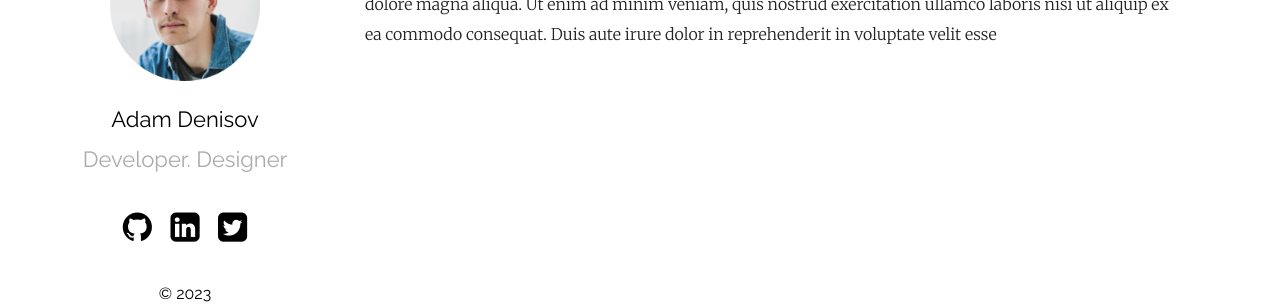
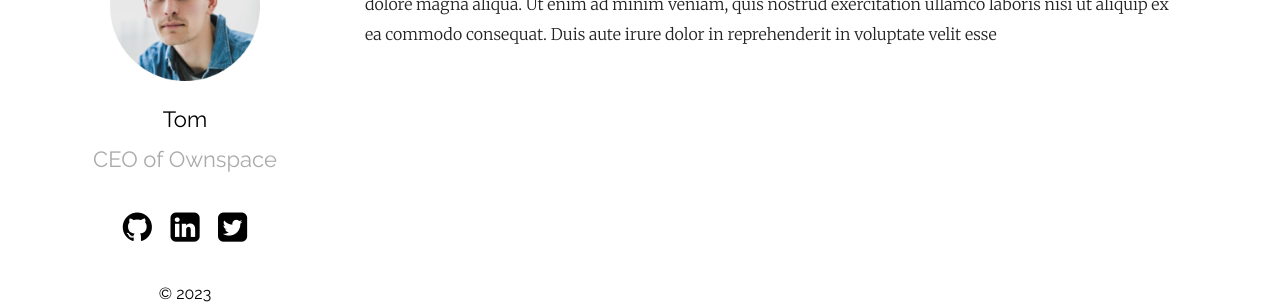
Before and after one commit to soya-mark-steve/soya-mark-steve.github.io, a Jekyll site: the page built from index.md, in a window 1280 px wide. Shown: the part 232-536 px from the top of the page. Built offline with Jekyll 4.4.1, drawn with Linux system fonts in a browser that asks for light colours.

Commit message:
タイトルや説明、名前を変更しました

```diff
--- a/_config.yml
+++ b/_config.yml
@@ -1,8 +1,7 @@
-title: Your awesome title
-author: GitHub User
-email: your-email@domain.com
+title: Wisdombook2
+author: TOM
 description: > # this means to ignore newlines until "show_exerpts:"
-  Write an awesome description for your new site here. You can edit this
+  Hello. I'm the CEO of Ownspace. I'm running website called WISDOMBOOK.
   line in _config.yml. It will appear in your document head meta (for
   Google search results) and in your feed.xml site description.
 show_excerpts: true # set to true to show excerpts on the homepage
@@ -12,8 +11,8 @@ show_excerpts: true # set to true to show excerpts on the homepage
 sass:
   sass_dir: _sass
 plainwhite:
-  name: Adam Denisov
-  tagline: Developer. Designer
+  name: Tom
+  tagline: CEO of Ownspace
   date_format: "%b %-d, %Y"
   sitemap: true # set to true to generate sitemap.xml content
   search: true # set to true to enable searchbar
```
